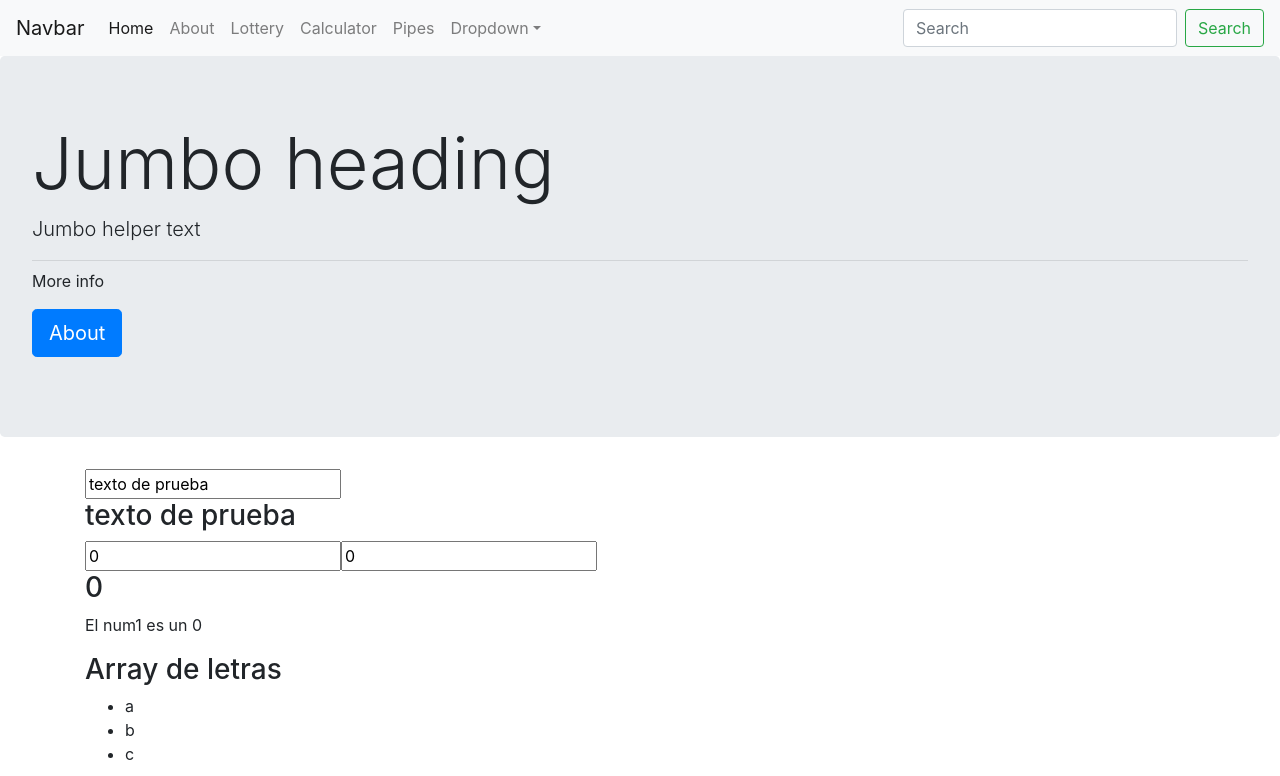
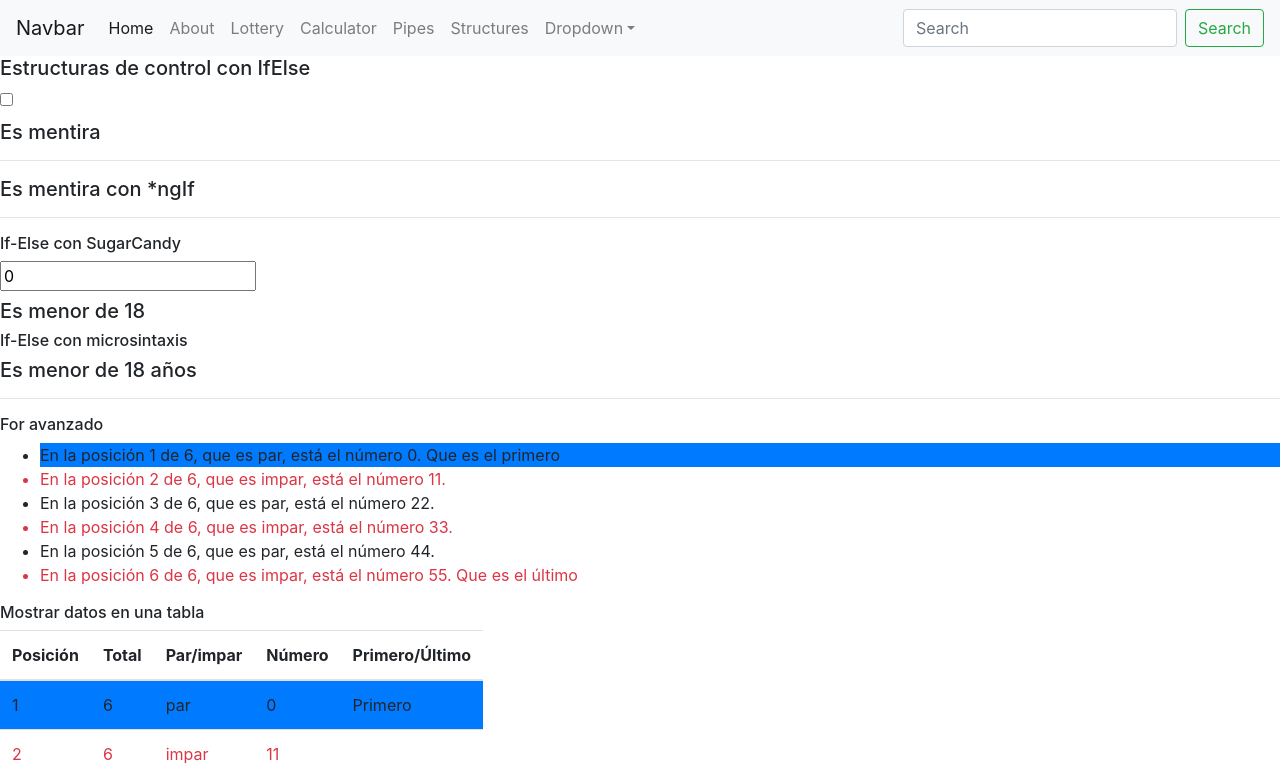
Before and after one commit to Khalhipo/primerAngular, an Angular app: page /structures in a window 1280 px wide. Shown: the top 776 px of the page. Built offline with nearby package versions, Linux system fonts and the light colour scheme.

Commit message:
cuarto dia

```diff
--- a/src/app/app-routing.module.ts
+++ b/src/app/app-routing.module.ts
@@ -7,6 +7,7 @@ import { CalculatorComponent } from './components/calculator/calculator.componen
 import { MultiplyComponent } from './components/multiply/multiply.component';
 import { HiComponent } from './components/hi/hi.component';
 import { PipesComponent } from './components/pipes/pipes.component';
+import { StructuresComponent } from './components/structures/structures.component';
 
 const routes: Routes = [
   {path: "", component:HomeComponent},
@@ -16,6 +17,7 @@ const routes: Routes = [
   {path: "multiply/:factor", component:MultiplyComponent},
   {path: "hi/:nombre/:apellidos", component:HiComponent},
   {path: "pipes", component:PipesComponent},
+  {path: "structures", component:StructuresComponent},
   {path: "**", component:HomeComponent}  // AQUÍ LE PONEMOS POR DEFECTO EL HOME SI LA PÁGINA NO EXISTE
 ];
 
--- a/src/app/app.module.ts
+++ b/src/app/app.module.ts
@@ -15,7 +15,8 @@ import { MultiplyComponent } from './components/multiply/multiply.component';
 import { HiComponent } from './components/hi/hi.component';
 import { PipesComponent } from './components/pipes/pipes.component';
 import { NumsPipe } from './pipes/nums.pipe';
-import { DniPipe } from './pipes/dni.pipe'
+import { DniPipe } from './pipes/dni.pipe';
+import { StructuresComponent } from './components/structures/structures.component'
 
 @NgModule({
   declarations: [
@@ -30,7 +31,8 @@ import { DniPipe } from './pipes/dni.pipe'
     HiComponent,
     PipesComponent,
     NumsPipe,
-    DniPipe
+    DniPipe,
+    StructuresComponent
   ],
   imports: [
     BrowserModule,
--- a/src/app/components/about/about.component.html
+++ b/src/app/components/about/about.component.html
@@ -2,4 +2,5 @@
 <input type="text" [(ngModel)]="apellidos" placeholder="Tus apellidos">
 <button (click)="navegarHacia()">IR</button>
 <p>Calcular letra del DNI</p>
-<input type="number" [(ngModel)]="dni" placeholder="Introduce el NIF"><strong>{{dni|dni}}</strong>
+<input type="number" [(ngModel)]="dni" placeholder="Introduce el NIF">
+<strong *ngIf="dni!=null">{{dni|dni}}</strong>
--- a/src/app/components/multiply/multiply.component.ts
+++ b/src/app/components/multiply/multiply.component.ts
@@ -17,7 +17,7 @@ export class MultiplyComponent implements OnInit {
   ngOnInit(): void {
     this.factor = parseInt(this.rutaActiva.snapshot.paramMap.get("factor"));
     if(!isNaN(this.factor)){
-      for(let index = 1; index<11; index++){
+      for(let index = 0; index<10; index++){
         this.tabla.push(this.factor*index);
       }
     }
--- a/src/app/components/navigation/navigation.component.html
+++ b/src/app/components/navigation/navigation.component.html
@@ -21,6 +21,9 @@
             <li class="nav-item">
                 <a class="nav-link" routerLink="/pipes">Pipes</a>
             </li>
+            <li class="nav-item">
+                <a class="nav-link" routerLink="/structures">Structures</a>
+            </li>
             <li class="nav-item dropdown">
                 <a class="nav-link dropdown-toggle" href="#" id="dropdownId" data-toggle="dropdown" aria-haspopup="true" aria-expanded="false">Dropdown</a>
                 <div class="dropdown-menu" aria-labelledby="dropdownId">
--- a/src/app/components/pipes/pipes.component.ts
+++ b/src/app/components/pipes/pipes.component.ts
@@ -7,7 +7,7 @@ import { Component, OnInit } from '@angular/core';
 })
 export class PipesComponent implements OnInit {
 
-  usuario: string = "javier bueno martínez";
+  usuario: string = "pepe luis dominguez";
   mes: string = "ENERO";
   texto: string = "Lorem ipsum dolor sit amet consectetur adipisicing elit. Omnis, perferendis.";
   fecha: Date = new Date();
--- /dev/null
+++ b/src/app/components/structures/structures.component.html
@@ -0,0 +1,74 @@
+<h5>Estructuras de control con IfElse</h5>
+<label for="verdad">
+    <input type="checkbox" id="verdad" [(ngModel)]="verdad">
+</label>
+<h5>{{verdad ? "Es verdad" : "Es mentira"}}</h5>
+<hr>
+<h5 *ngIf="verdad;else mentira">Es verdad con *ngIf</h5>
+<ng-template #mentira>
+    <h5>Es mentira con *ngIf</h5>
+</ng-template>
+<hr>
+
+<h6>If-Else con SugarCandy</h6>
+<label for="edad">
+    <input type="number" [(ngModel)]="edad" placeholder="Edad">
+</label>
+<h5 *ngIf="edad < 18;else adolescente">Es menor de 18</h5>
+<ng-template #adolescente>
+    <ng-container *ngIf="edad<30; else adulto">
+        <h5>Es menor de 30</h5>
+    </ng-container>
+</ng-template>
+<ng-template #adulto>
+    <h5>Es mayor de 30</h5>
+</ng-template>
+
+
+<h6>If-Else con microsintaxis</h6>
+<ng-template [ngIf]="edad<18" [ngIfElse]="adolescente2">
+    <h5>Es menor de 18 años</h5>
+</ng-template>
+<ng-template #adolescente2>
+    <ng-template [ngIf]="edad<30" [ngIfElse]="adulto2">
+        <h5>Es menor de 30 años</h5>
+    </ng-template>
+</ng-template>
+<ng-template #adulto2>
+    <h5>Es mayor de 30 años</h5>
+</ng-template>
+<hr>
+
+<h6>For avanzado</h6>
+<ul>
+    <li *ngFor="let numero of [0,11,22,33,44,55]; let indice = index; let impar = odd; let primero = first;
+     let ultimo = last; let cuenta = count" [ngClass]="{'text-danger':impar, 'bg-primary':primero}"
+        (click)="muestraLog(numero,indice,cuenta)">
+        En la posición {{indice+1}} de {{cuenta}}, que es {{impar?"impar":"par"}}, está el número {{numero}}.
+        {{primero?"Que es el primero":""}}{{ultimo?"Que es el último":""}}
+    </li>
+</ul>
+
+<h6>Mostrar datos en una tabla</h6>
+<table class="table table-striped table-inverse table-responsive">
+    <thead>
+        <tr>
+            <th>Posición</th>
+            <th>Total</th>
+            <th>Par/impar</th>
+            <th>Número</th>
+            <th>Primero/Último</th>
+        </tr>
+    </thead>
+    <tbody>
+        <tr *ngFor="let numero of [0,11,22,33,44,55]; let indice = index; let impar = odd; let primero = first;
+        let ultimo = last; let cuenta = count" [ngClass]="{'text-danger':impar, 'bg-primary':primero}"
+            (click)="muestraLog(numero,indice,cuenta)">
+            <td>{{indice+1}}</td>
+            <td>{{cuenta}}</td>
+            <td>{{impar?"impar":"par"}}</td>
+            <td>{{numero}}</td>
+            <td>{{primero?"Primero":""}}{{ultimo?"Último":""}}</td>
+        </tr>
+    </tbody>
+</table>
--- /dev/null
+++ b/src/app/components/structures/structures.component.ts
@@ -0,0 +1,21 @@
+import { Component, OnInit } from '@angular/core';
+
+@Component({
+  selector: 'app-structures',
+  templateUrl: './structures.component.html',
+  styleUrls: ['./structures.component.css']
+})
+export class StructuresComponent implements OnInit {
+
+  verdad: boolean = false;
+  edad: number = 0;
+  constructor() { }
+
+  ngOnInit(): void {
+  }
+
+  muestraLog(numero, indice, cuenta): void {
+    console.log("El " + numero + " tiene el índice: " + indice + " de un total de " + cuenta);
+  }
+
+}
--- a/src/app/pipes/nums.pipe.ts
+++ b/src/app/pipes/nums.pipe.ts
@@ -5,14 +5,14 @@ import { Pipe, PipeTransform } from '@angular/core';
 })
 export class NumsPipe implements PipeTransform {
 
-  numeros: string[] = ["cero", "uno","dos","tres","cuatro","cinco","seis","siete", "ocho","nueve"]
+  numeros: string[] = ["cero", "uno","dos","tres","cuatro","cinco","seis","siete", "ocho","nueve"];
 
   transform(value: number, ...args: unknown[]): unknown {
     if(args[0]=="cuadrado"){
       return value*value;
     } else if(args[0]=="raiz"){
       return Math.sqrt(value);
-    } else if(args[0]=="aletras"){
+    } else if(args[0]=="aletras" && value < 10){
       return this.numeros[value];
     }
     else {
```
Also changed, not shown: src/app/components/structures/structures.component.css (added), 1 other file (tests, documents, lock files or other folders).
